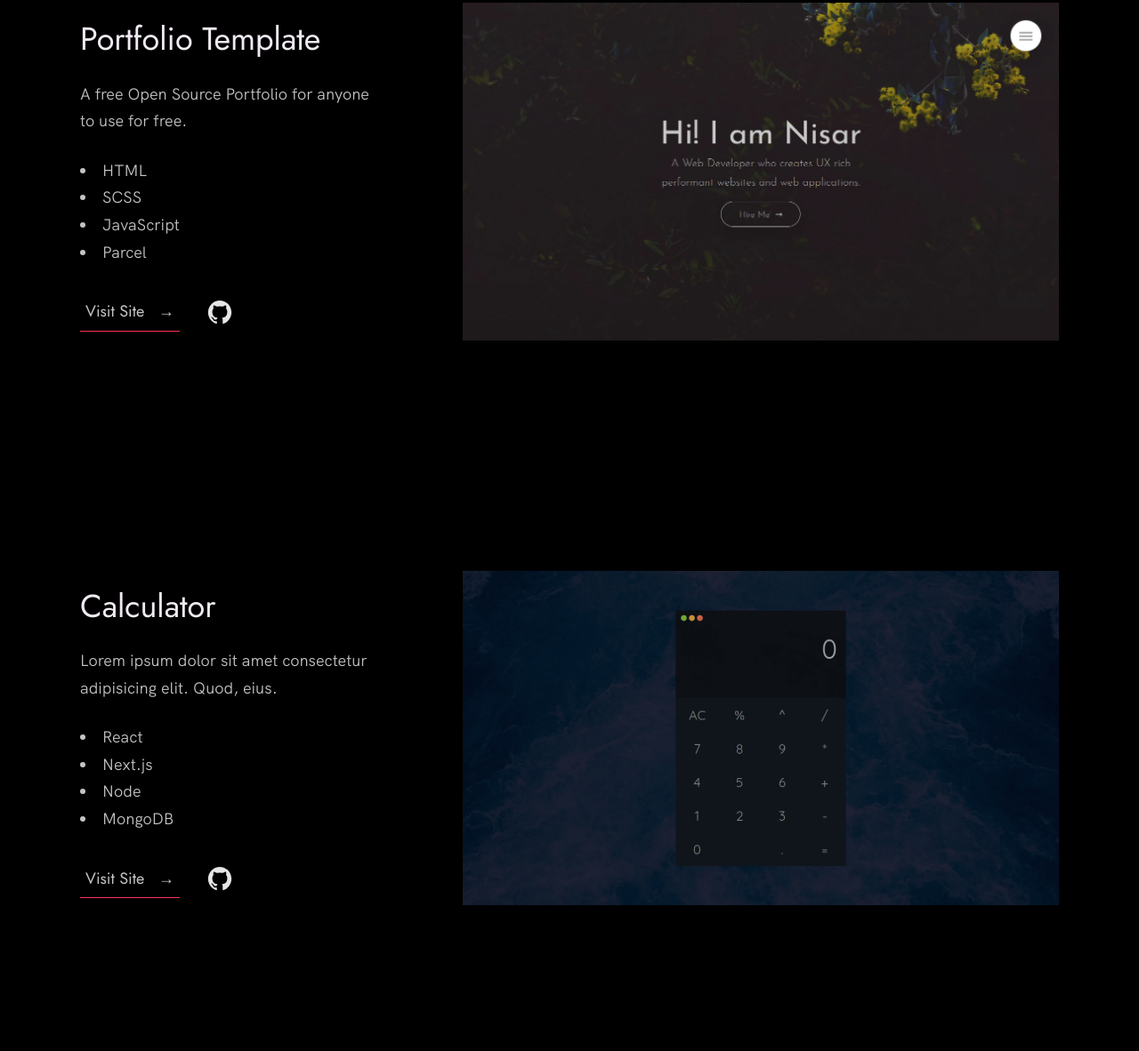
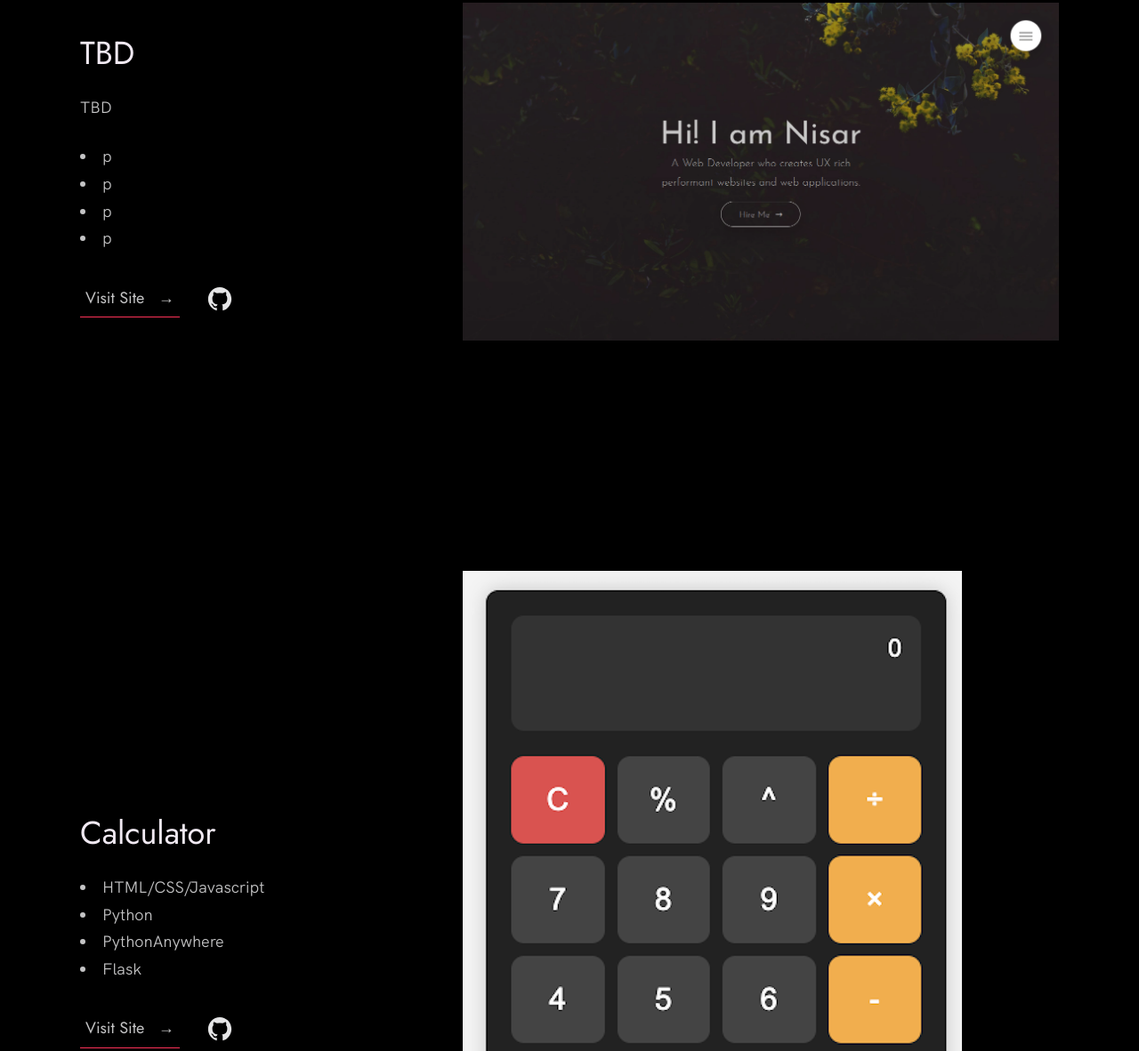
Before and after one commit to mlin21/portfolio, a plain HTML site: page index.html in a window 1280 px wide. Shown: the part 1065-2247 px from the top of the page at 89% size. Drawn offline with Linux system fonts and the light colour scheme.

Commit message:
added calculator project

```diff
--- a/index.html
+++ b/index.html
@@ -27,7 +27,7 @@
     Minmahar Lin | A Computer Science student at George Mason.
   </title>
 
-  <meta name="description" content="I am eager to learn and gain experience through any opportunity. Feel free to connect with me for any questions or for a quick chat.">
+  <meta name="description" content="Computer Science student eager to learn and gain experience through any opportunity. Feel free to connect with me for any questions or for a quick chat.">
   <!-- Add some coding keywords below, Ex: (React, CSS etc) -->
   <meta name="keywords" content="Minmahar Lin, Java, Python, C/C++" />
   <link rel="stylesheet" href="index.css" />
@@ -78,15 +78,15 @@
 
           <div class="work__box">
             <div class="work__text">
-              <h3>Portfolio Template</h3>
+              <h3>TBD</h3>
               <p>
-                A free Open Source Portfolio for anyone to use for free.
+                TBD
               </p>
               <ul class="work__list">
-                <li>HTML</li>
-                <li>SCSS</li>
-                <li>JavaScript</li>
-                <li>Parcel</li>
+                <li>p</li>
+                <li>p</li>
+                <li>p</li>
+                <li>p</li>
               </ul>
 
               <div class="work__links">
@@ -107,18 +107,17 @@
             <div class="work__text">
               <h3>Calculator</h3>
               <p>
-                Lorem ipsum dolor sit amet consectetur adipisicing elit. Quod,
-                eius.
+
               </p>
               <ul class="work__list">
-                <li>React</li>
-                <li>Next.js</li>
-                <li>Node</li>
-                <li>MongoDB</li>
+                <li>HTML/CSS/Javascript</li>
+                <li>Python</li>
+                <li>PythonAnywhere</li>
+                <li>Flask</li>
               </ul>
 
               <div class="work__links">
-                <a href="#" class="link__text">
+                <a href="https://mlin21.pythonanywhere.com/" class="link__text">
                   Visit Site <span>&rarr;</span>
                 </a>
                 <a href="#">
@@ -127,7 +126,7 @@
               </div>
             </div>
             <div class="work__image-box">
-              <img src="./images/project-2.png" class="work__image" alt="Project 1" />
+              <img src="./images/calculatorImage.png" class="work__image" alt="Project 2" />
             </div>
           </div>
 
```
Also changed, not shown: images/calculatorImage.png (added), 2 other files.
